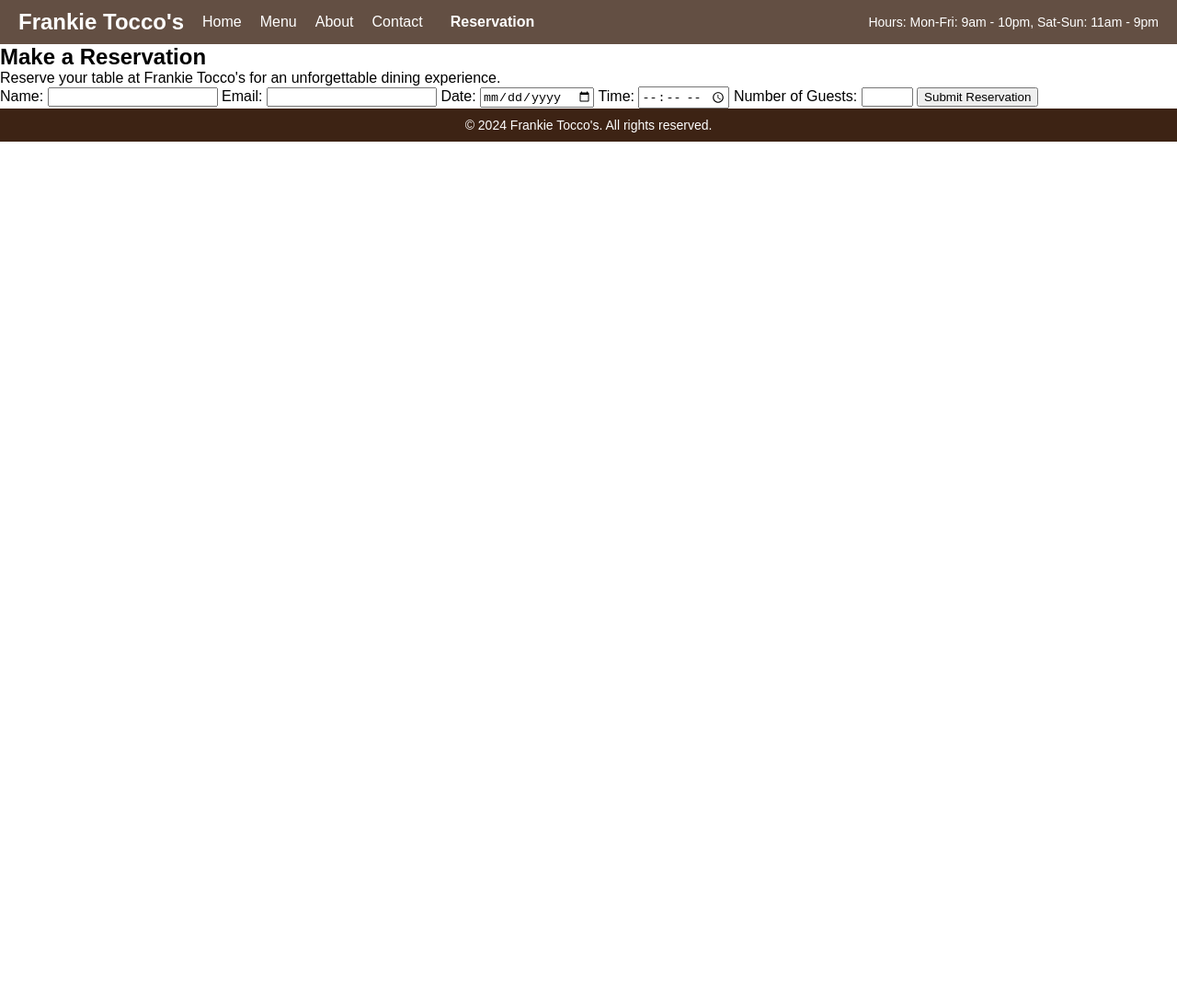
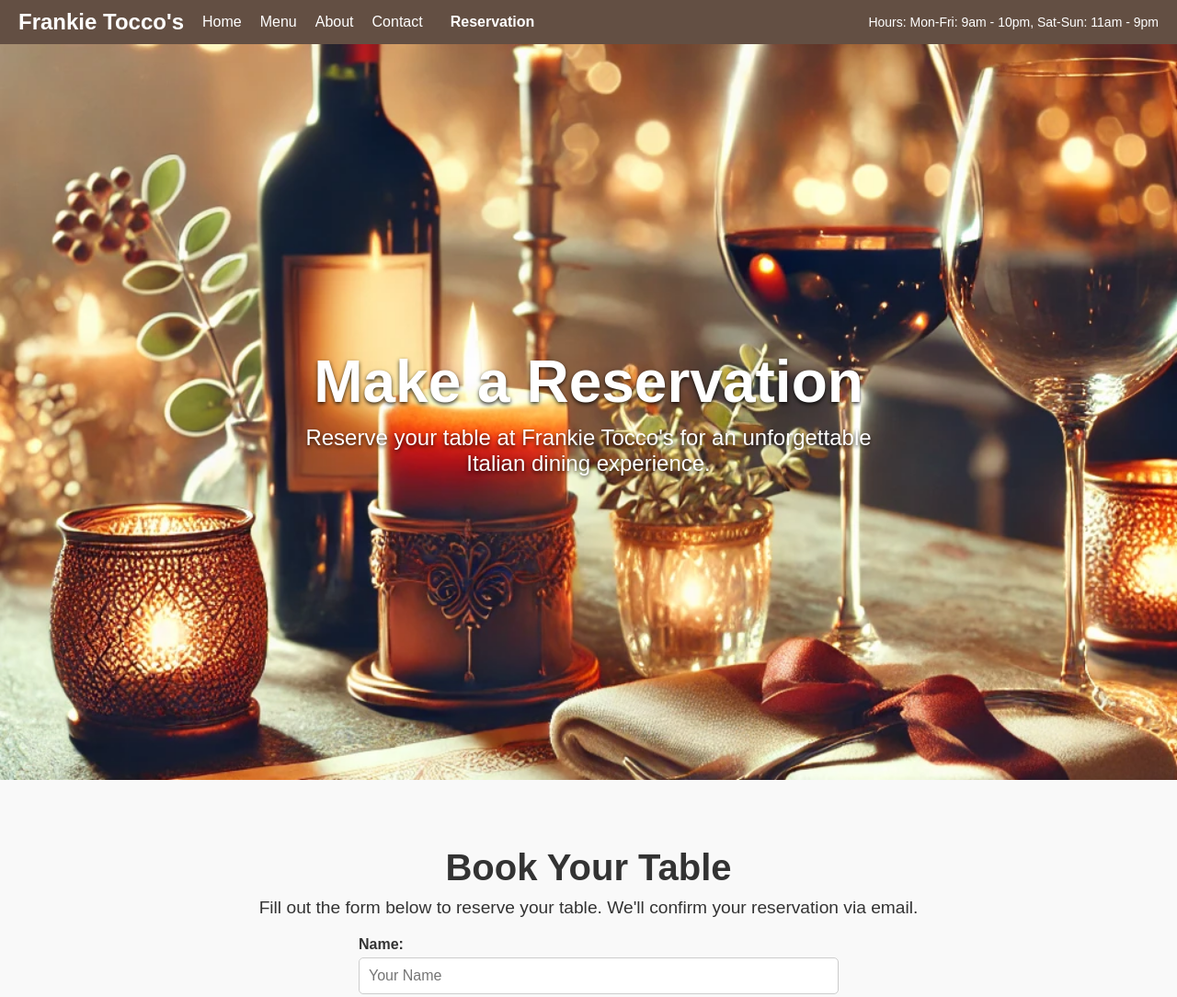
Before and after one commit to cnave16/2830finalproject, a website: page views/reservation.html in a window 1280 px wide. Shown: the top 1084 px of the page at 92% size. Before the commit the page ends 800 px from the top, so only its background shows below. Drawn offline with Linux system fonts and the light colour scheme.

Commit message:
mysql with resverations

```diff
--- a/package.json
+++ b/package.json
@@ -11,6 +11,9 @@
   "author": "",
   "license": "ISC",
   "dependencies": {
-    "express": "^4.21.2"
+  "mysql": "^2.x.x",
+  "express": "^4.x.x",
+  "body-parser": "^1.x.x"
   }
+
 }
--- a/public/css/styles.css
+++ b/public/css/styles.css
@@ -106,6 +106,61 @@ body {
     font-weight: bold;
   }
 
+  /* Reservation Section */
+  .reservation-section {
+    padding: 40px 20px;
+    text-align: center;
+    background-color: #f9f9f9;
+    color: #333;
+  }
+
+  .reservation-section h2 {
+    font-size: 2.5rem;
+    margin-bottom: 10px;
+  }
+
+  .reservation-section p {
+    font-size: 1.2rem;
+    margin-bottom: 20px;
+  }
+
+  .reservation-form {
+    max-width: 500px;
+    margin: 0 auto;
+    text-align: left;
+  }
+
+  .reservation-form label {
+    display: block;
+    margin: 10px 0 5px;
+    font-size: 1rem;
+    font-weight: bold;
+  }
+
+  .reservation-form input {
+    width: 100%;
+    padding: 10px;
+    margin-bottom: 15px;
+    font-size: 1rem;
+    border: 1px solid #ccc;
+    border-radius: 5px;
+  }
+
+  .reservation-form .btn {
+    background-color: #3d2314;
+    color: white;
+    padding: 10px 20px;
+    border: none;
+    border-radius: 5px;
+    font-size: 1rem;
+    cursor: pointer;
+  }
+
+  .reservation-form .btn:hover {
+    background-color: #f2a900;
+    color: black;
+  }
+
 
   /* Footer */
   footer {
--- a/views/reservation.html
+++ b/views/reservation.html
@@ -22,16 +22,25 @@
     </div>
   </nav>
 
-  <!-- Reservation Form -->
+  <!-- Hero Section -->
+  <header class="hero">
+    <img src="/images/reservations.jpg" alt="Reservation Hero Image" class="hero-image">
+    <div class="hero-content">
+      <h1>Make a Reservation</h1>
+      <p>Reserve your table at Frankie Tocco's for an unforgettable Italian dining experience.</p>
+    </div>
+  </header>
+
+  <!-- Reservation Form Section -->
   <section class="reservation-section">
-    <h1>Make a Reservation</h1>
-    <p>Reserve your table at Frankie Tocco's for an unforgettable dining experience.</p>
+    <h2>Book Your Table</h2>
+    <p>Fill out the form below to reserve your table. We'll confirm your reservation via email.</p>
     <form class="reservation-form" action="/submit-reservation" method="POST">
       <label for="name">Name:</label>
-      <input type="text" id="name" name="name" required>
+      <input type="text" id="name" name="name" placeholder="Your Name" required>
 
       <label for="email">Email:</label>
-      <input type="email" id="email" name="email" required>
+      <input type="email" id="email" name="email" placeholder="Your Email" required>
 
       <label for="date">Date:</label>
       <input type="date" id="date" name="date" required>
@@ -40,7 +49,7 @@
       <input type="time" id="time" name="time" required>
 
       <label for="guests">Number of Guests:</label>
-      <input type="number" id="guests" name="guests" min="1" max="20" required>
+      <input type="number" id="guests" name="guests" min="1" max="20" placeholder="Number of Guests" required>
 
       <button type="submit" class="btn">Submit Reservation</button>
     </form>
```
Also changed, not shown: db.js (added, +11 -0 lines), server.js (+47 -3 lines), public/images/reservations.jpg (added), 3 other files.
